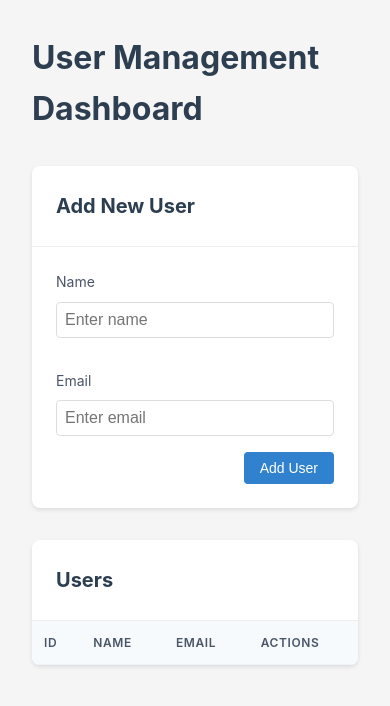
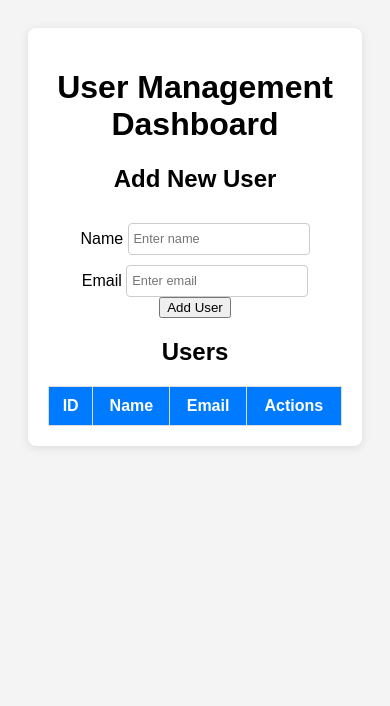
Before and after one commit to Vtolin/user-management-crud, a website: page public/index.html in a window 390 px wide. Drawn offline with Linux system fonts and the light colour scheme; no server answers.

Commit message:
Update style.css

```diff
--- a/public/style.css
+++ b/public/style.css
@@ -1,212 +1,139 @@
-* {
-            margin: 0;
-            padding: 0;
-            box-sizing: border-box;
+body {
+    font-family: sans-serif;
+    background-color: #f4f4f4;
+    padding: 20px;
+    text-align: center;
 }
 
-        body {
-            font-family: -apple-system, BlinkMacSystemFont, "Segoe UI", Roboto, "Helvetica Neue", Arial, sans-serif;
-            line-height: 1.6;
-            color: #333;
-            background-color: #f5f5f5;
+.container {
+    margin: 0 auto;
+    background: white;
+    padding: 20px;
+    border-radius: 8px;
+    box-shadow: 0 2px 10px rgba(0, 0, 0, 0.1);
+    height: 100%;
 }
 
-        /* Container */
-        .container {
-            max-width: 1200px;
-            margin: 0 auto;
-            padding: 2rem;
+table {
+    width: 100%;
+    border-collapse: collapse;
+    margin-top: 20px;
 }
 
-        /* Header styles */
-        .header {
-            margin-bottom: 2rem;
+th, td {
+    border: 1px solid #ddd;
+    padding: 10px;
+    text-align: center;
 }
 
-        .header h1 {
-            font-size: 2rem;
-            color: #2c3e50;
-            margin-bottom: 0.5rem;
+th {
+    background-color: #007bff;
+    color: white;
 }
 
-        .header p {
-            color: #666;
+td.actions {
+    white-space: nowrap;
 }
 
-        /* Card styles */
-        .card {
-            background: white;
-            border-radius: 8px;
-            box-shadow: 0 2px 4px rgba(0, 0, 0, 0.1);
-            margin-bottom: 2rem;
-            overflow: hidden;
+.btnSbmt{
+    margin-top: 10px;
+    border-radius: 5px;
+    border: 1px solid #ccc;
+    height: 30px;
+    width: 100px;
+    font-size: 1rem;
+    cursor: pointer;
 }
 
-        .card-header {
-            padding: 1.5rem;
-            border-bottom: 1px solid #eee;
+input[type="text"],
+input[type="email"],
+input[type="date"] {
+    width: 500px;
+    padding: 5px;
+    border: 1px solid #ccc;
+    border-radius: 4px;
+    margin-top: 10px;
+    height: 30px;
+    font-size: 1rem;
 }
 
-        .card-header h2 {
-            font-size: 1.25rem;
-            color: #2c3e50;
+.btn-icon {
+    background: none;
+    border: none;
+    cursor: pointer;
+    font-size: 16px;
+    margin: 0 5px;
 }
 
-        .card-body {
-            padding: 1.5rem;
+.btn-edit {
+    color: #007bff;
 }
 
-        /* Form styles */
-        .form-grid {
-            display: grid;
-            grid-template-columns: 1fr;
-            gap: 1rem;
+.btn-delete {
+    color: #dc3545;
 }
 
-        @media (min-width: 768px) {
-            .form-grid {
-                grid-template-columns: 1fr 1fr;
+.btn-save {
+    color: #28a745;
+}
+
+.btn-cancel {
+    color: #dc3545;
+}
+
+.notification {
+    position: fixed;
+    top: 10px;
+    right: 10px;
+    background: #28a745;
+    color: white;
+    padding: 10px;
+    border-radius: 5px;
+    animation: fadeOut 3s forwards;
+}
+
+.notification.error {
+    background: #dc3545;
+}
+
+@keyframes fadeOut {
+    0% { opacity: 1; }
+    100% { opacity: 0; }
+}
+
+@media (min-width: 800px) {
+    input[type="text"],
+    input[type="email"],
+    input[type="date"] {
+        width: 700px;
+        height: 30px
         }
 }
 
-        .form-group {
-            margin-bottom: 1rem;
-        }
-
-        .form-group label {
-            display: block;
-            margin-bottom: 0.5rem;
-            font-size: 0.875rem;
-            color: #4a5568;
-        }
-
-        .form-control {
-            width: 100%;
-            padding: 0.5rem;
-            font-size: 1rem;
-            border: 1px solid #ddd;
-            border-radius: 4px;
-            transition: border-color 0.2s;
-        }
-
-        .form-control:focus {
-            outline: none;
-            border-color: #3182ce;
-            box-shadow: 0 0 0 3px rgba(49, 130, 206, 0.1);
-        }
-
-        /* Button styles */
-        .btn {
-            display: inline-flex;
-            align-items: center;
-            padding: 0.5rem 1rem;
-            font-size: 0.875rem;
-            font-weight: 500;
-            border-radius: 4px;
-            cursor: pointer;
-            transition: all 0.2s;
-            border: none;
-        }
-
-        .btn-primary {
-            background-color: #3182ce;
-            color: white;
-        }
-
-        .btn-primary:hover {
-            background-color: #2c5282;
-        }
-
-        .btn-icon {
-            padding: 0.5rem;
-            background: none;
-            border: none;
-            cursor: pointer;
-            font-size: 1rem;
-        }
-
-        .btn-edit {
-            color: #3182ce;
-        }
-
-        .btn-delete {
-            color: #e53e3e;
-        }
-
-        .btn-save {
-            color: #38a169;
-        }
-
-        .btn-cancel {
-            color: #718096;
-        }
-
-        /* Table styles */
-        .table-container {
-            overflow-x: auto;
-        }
-
-        .table {
-            width: 100%;
-            border-collapse: collapse;
-        }
-
-        .table th {
-            background-color: #f7fafc;
-            padding: 0.75rem;
-            text-align: left;
-            font-size: 0.75rem;
-            font-weight: 600;
-            color: #4a5568;
-            text-transform: uppercase;
-            letter-spacing: 0.05em;
-            border-bottom: 1px solid #edf2f7;
-        }
-
-        .table td {
-            padding: 0.75rem;
-            font-size: 0.875rem;
-            border-bottom: 1px solid #edf2f7;
-        }
-
-        .table tr:hover {
-            background-color: #f7fafc;
-        }
-
-        /* Notification styles */
-        .notification {
-            position: fixed;
-            top: 1rem;
-            right: 1rem;
-            padding: 1rem;
-            border-radius: 4px;
-            color: white;
-            animation: slideIn 0.3s ease-out;
-        }
-
-        .notification-success {
-            background-color: #38a169;
-        }
-
-        .notification-error {
-            background-color: #e53e3e;
-        }
-
-        @keyframes slideIn {
-            from {
-                transform: translateX(100%);
-                opacity: 0;
-            }
-            to {
-                transform: translateX(0);
-                opacity: 1;
+@media (max-width: 768px) {
+    input[type="text"],
+    input[type="email"],
+    input[type="date"] {
+        width: 320px;
     }
 }
 
-        .text-right {
-            text-align: right;
+@media (max-width: 480px) {
+    input[type="text"],
+    input[type="email"],
+    input[type="date"] {
+        width: 230px;
+        height: 25px;
+        font-size: 0.9rem;
+    }
 }
 
-        .mb-4 {
-            margin-bottom: 1rem;
+@media (max-width: 400px) {
+    input[type="text"],
+    input[type="email"],
+    input[type="date"] {
+        width: 170px;
+        height: 20px;
+        font-size: 0.8rem;
     }
+}
```
Lines whose indentation alone changed are shown as unchanged.
